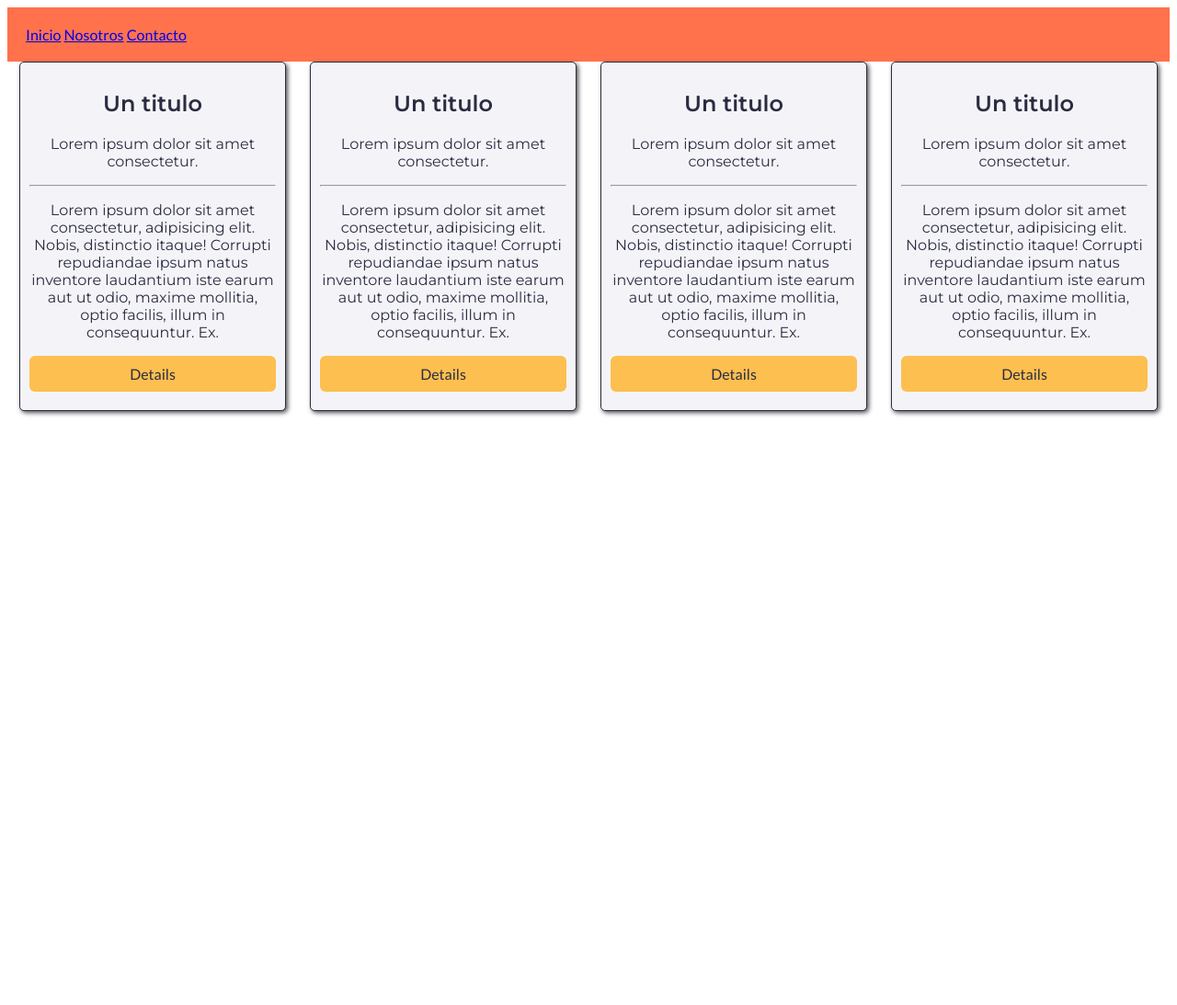
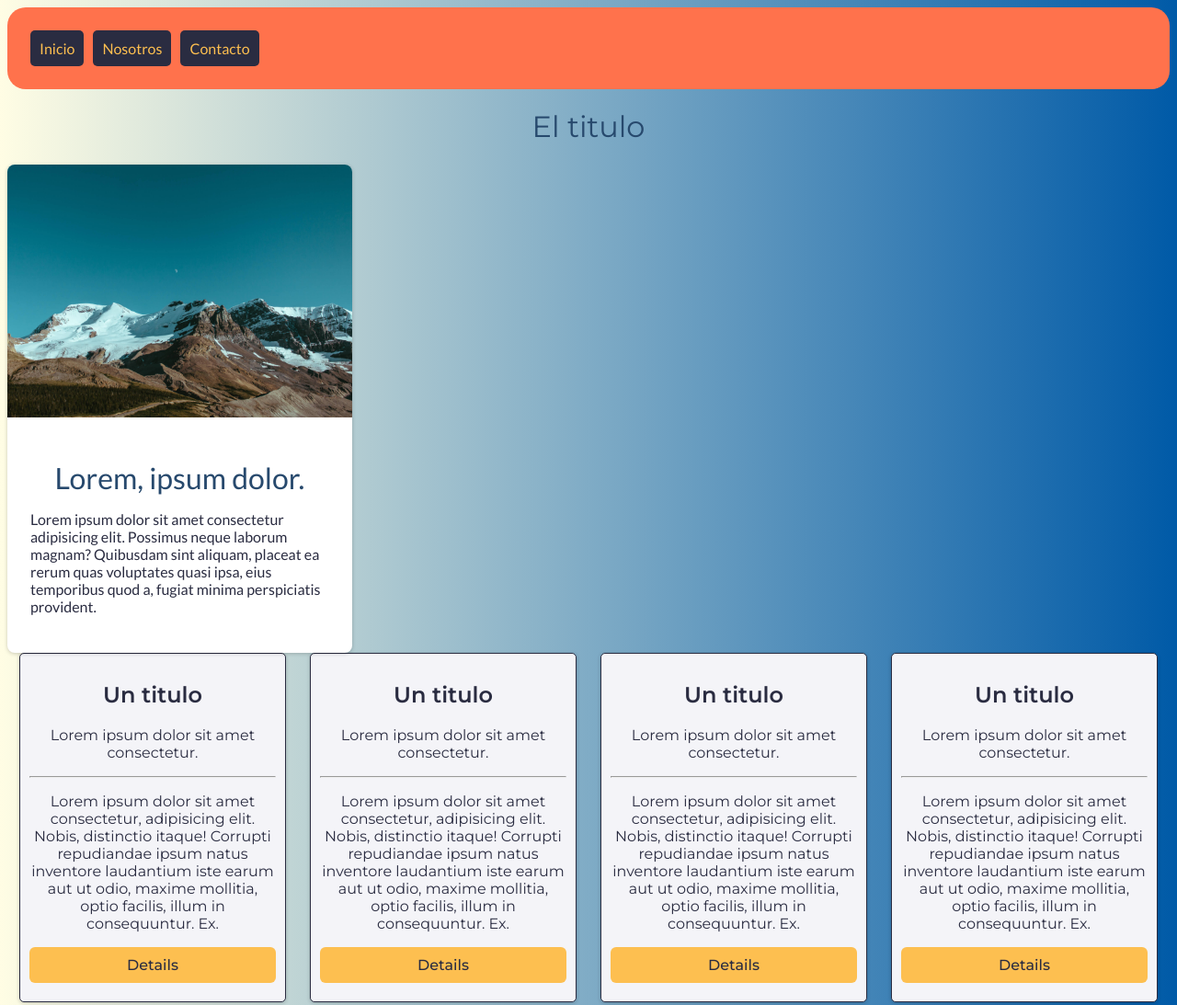
Before and after one commit to juniorricardo/PandaCSS, a website: page columnas.html in a window 1280 px wide. Shown: the top 1093 px of the page at 92% size. Before the commit the page ends 800 px from the top, so only its background shows below. Drawn offline with Linux system fonts and the light colour scheme.

Commit message:
demo login page

```diff
--- a/columnas.html
+++ b/columnas.html
@@ -6,14 +6,35 @@
     <meta name="viewport" content="width=device-width, initial-scale=1, shrink-to-fit=no">
     <title>DEMO RESPONSIVE</title>
     <link rel="stylesheet" href="css/columnas.css">
+
+    <style>
+        html{
+            background: #005AA7;  /* fallback for old browsers */
+background: -webkit-linear-gradient(to right, #FFFDE4, #005AA7);  /* Chrome 10-25, Safari 5.1-6 */
+background: linear-gradient(to right, #FFFDE4, #005AA7); /* W3C, IE 10+/ Edge, Firefox 16+, Chrome 26+, Opera 12+, Safari 7+ */
+
+        }
+    </style>
 </head>
 
 <body>
     <nav>
-        <a href="#">Inicio</a>
-        <a href="#">Nosotros</a>
-        <a href="#">Contacto</a>
+        <a class="menu-link" href="#">Inicio</a>
+        <a class="menu-link" href="#">Nosotros</a>
+        <a class="menu-link" href="#">Contacto</a>
     </nav>
+    <h1>El titulo</h1>
+    <div class="demo-card">
+        <div class="card">
+            <div class="card-header"></div>
+            <div class="card-body">
+                <h1>Lorem, ipsum dolor.</h1>
+                <p>Lorem ipsum dolor sit amet consectetur adipisicing elit. Possimus neque laborum magnam? Quibusdam sint aliquam, placeat ea rerum quas voluptates quasi ipsa, eius temporibus quod a, fugiat minima perspiciatis provident.</p>
+            </div>
+        </div>
+    </div>
+
+
     <div class="container columnas centrar-texto">
         <div class="columna">
             <h2>Un titulo</h2>
--- a/css/columnas.css
+++ b/css/columnas.css
@@ -9,12 +9,31 @@ body {
 nav{
     background-color: #ff724c;
     padding: 20px;
-    font-family: 'Lato', sans-serif !important;
+    font-family: 'Lato', sans-serif ;
     text-decoration: none;
 }
-
 h1 {
     color: #27496d;
+    font-weight: 400;
+    text-align: center;
+}
+nav{
+    display: flex;
+    border-radius: 20px;
+}
+a{
+    text-decoration: none;
+}
+a.menu-link{
+    font-weight: 400;
+    padding-left: 10px;
+    display: block;
+    background: #2a2c41;
+    padding: 10px;
+    border-radius: 5px;
+    margin: 5px;
+    color: #fdbf50;
+    flex-wrap: wrap;
 }
 
 .centrar-texto {
@@ -33,7 +52,7 @@ h1 {
     border-radius: 5px;
     margin: 0px auto;
     padding: 10px;
-    box-shadow: 2px 2px 5px rgb(80, 80, 80);
+    box-shadow: 0px 1px 4px rgba(0, 0, 0, 0.2);
     width: 23%;
     box-sizing: border-box;
 }
@@ -72,7 +91,6 @@ h1 {
 .btn-tarjeta {
     background: #fdbf50;
     color: #2a2c41;
-    font-family: 'Lato', sans-serif;
     font-weight: 500;
     display: block;
     padding: 10px;
@@ -125,3 +143,34 @@ h1 {
     width: 100%;
     height: 100%;
 }
+
+.demo-card{
+    height: 100%;
+    position: relative;
+}
+
+.card{
+    font-family: 'Lato', sans-serif ;
+    max-width: 375px;
+    background: #fff;
+    border-radius: 8px;
+    box-shadow: 0px 1px 4px rgba(0, 0, 0, 0.2);
+}
+.card .card-header{
+    width: 100%;
+    height: 275px;
+    background: url('../images/wall.jpg') no-repeat center center;
+    background-size: cover;
+    border-top-left-radius: 8px;
+    border-top-right-radius: 8px;
+}
+.card .card-body{
+    padding: 25px;
+}
+.card .card-body h1{
+    text-decoration: none;
+    margin-bottom: 10px;
+}
+.card .card-body p{
+    color: #2a2c41;
+}
--- /dev/null
+++ b/css/formBlack.css
@@ -0,0 +1,59 @@
+@import url('https://fonts.googleapis.com/css?family=Raleway:100,100i,300,400,500,900,900i&display=swap');
+
+body {
+    font-family: 'Raleway', sans-serif;
+    background: #373B44;
+    /* fallback for old browsers */
+    background: -webkit-linear-gradient(to right, #4286f4, #373B44);
+    /* Chrome 10-25, Safari 5.1-6 */
+    background: linear-gradient(to right, #4286f4, #373B44);
+    /* W3C, IE 10+/ Edge, Firefox 16+, Chrome 26+, Opera 12+, Safari 7+ */
+}
+
+div {
+    text-align: center;
+    width: 100%;
+
+}
+
+.titulo {
+    text-align: center;
+    font-weight: 300;
+    font-size: xx-large;
+}
+
+.contenedor {
+    border-radius: 10px;
+    box-shadow: 0px 1px 4px rgba(0, 0, 0, 0.2);
+    display: block;
+    background-color: #f7f7f7;
+    width: 300px;
+    height: auto;
+    padding: 10px;
+}
+
+.campos {
+    margin-top: 20px;
+}
+
+.campos label {
+    color: #373B44;
+}
+
+.campos input {
+    margin-top: 10px;
+}
+
+.boton {
+    background: #4286f4;
+    color: #f7f7f7;
+    font-weight: 500;
+    display: block;
+    padding: 10px;
+    text-decoration: none;
+    border-radius: 6px;
+    margin:20px 25% 10px 25%;
+}
+.boton:hover{
+    background: #236fe9;
+}
```
Also changed, not shown: formulario.html (+5 -2 lines), formularioBlack.html (added, +25 -0 lines).
